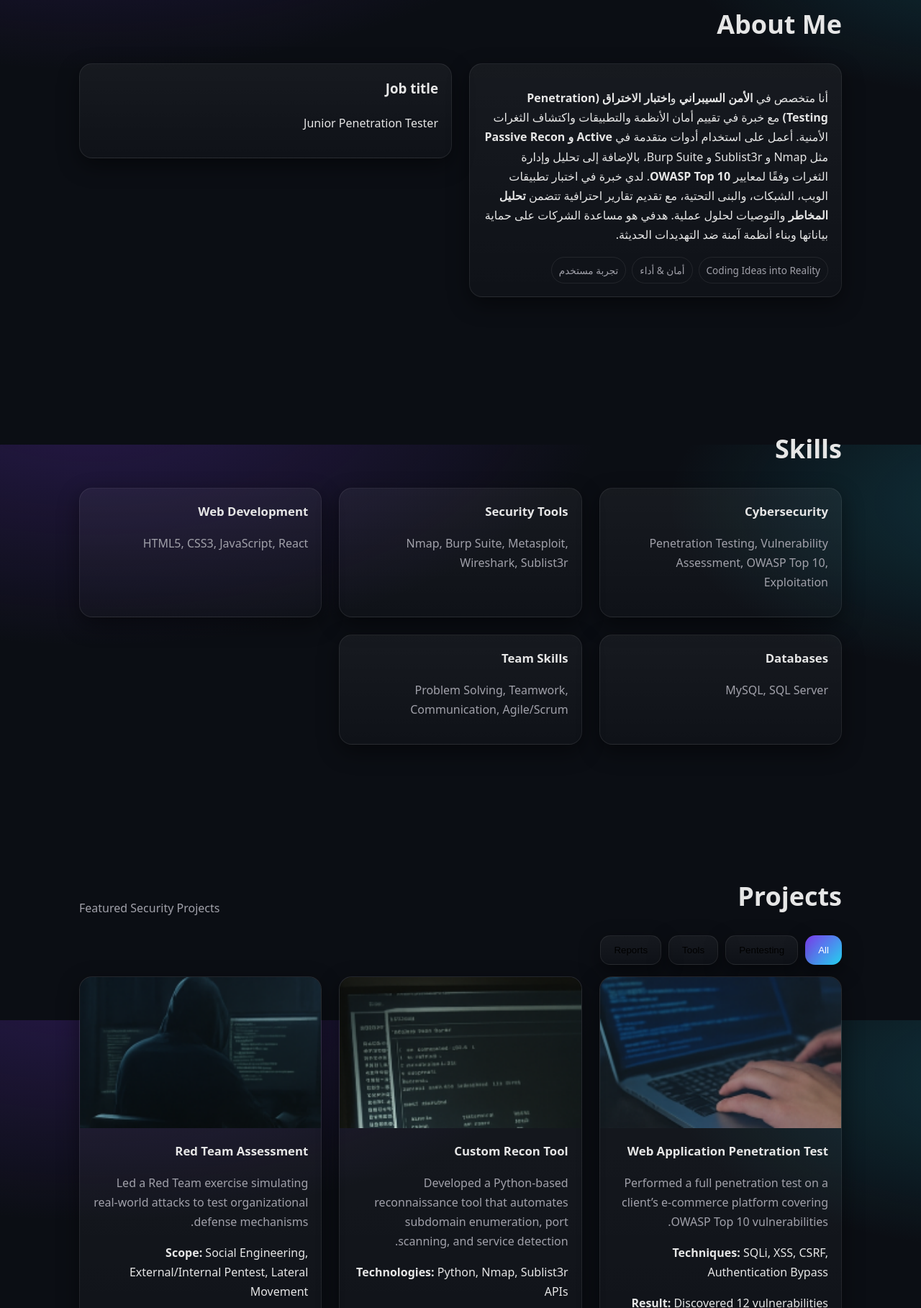
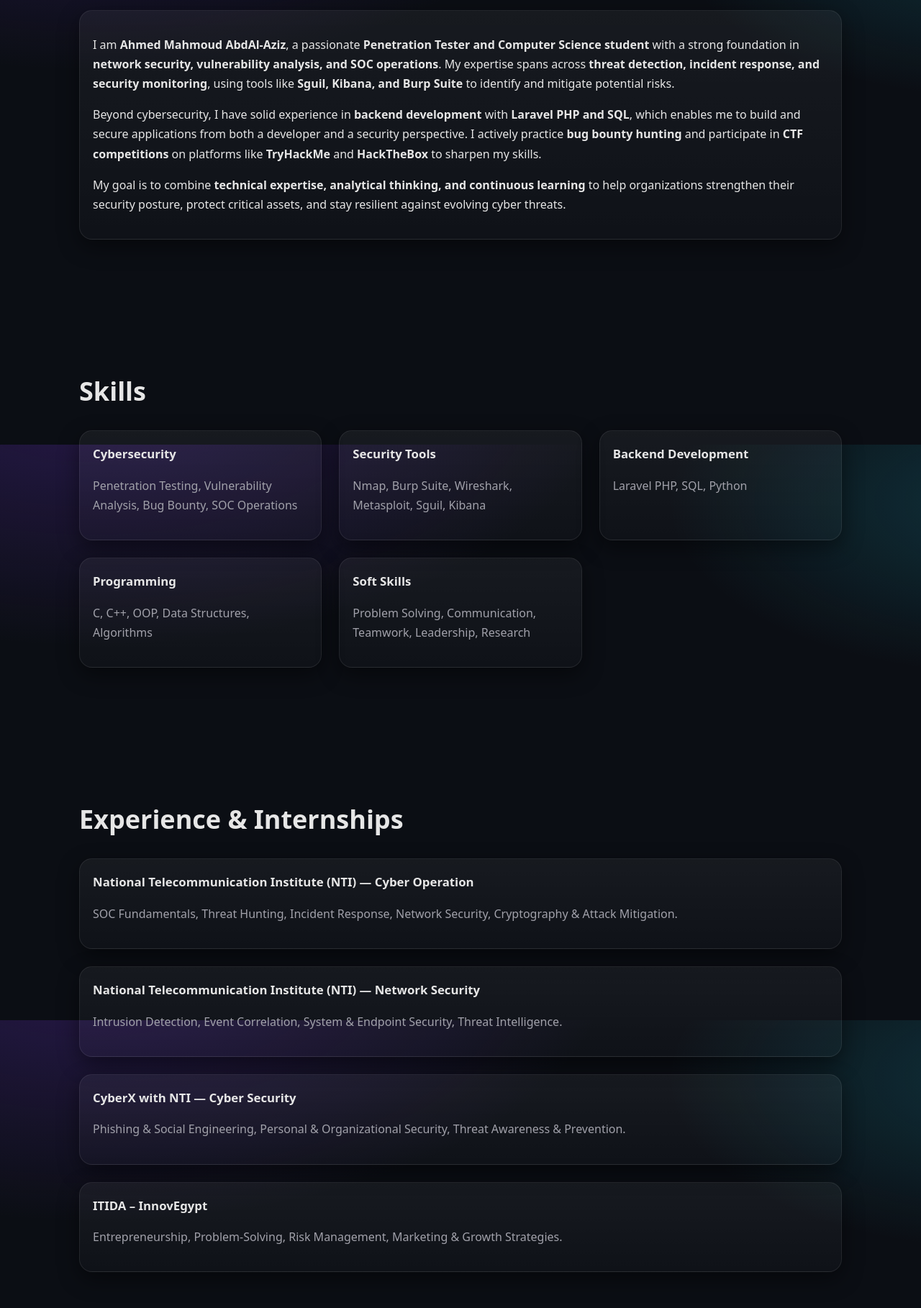
Before and after one commit to AhmedAbdAl-Aziz/my-portfolio, a plain HTML site: page index.html in a window 1280 px wide. Shown: the part 982-2800 px from the top of the page at 72% size. Drawn offline with Linux system fonts and the light colour scheme; animation ran at ten frames a second.

Commit message:
Update index.html

```diff
--- a/index.html
+++ b/index.html
@@ -1,11 +1,10 @@
 <!DOCTYPE html>
-<html lang="ar" dir="rtl">
+<html lang="en" dir="ltr">
 <head>
   <meta charset="utf-8"/>
   <meta name="viewport" content="width=device-width, initial-scale=1"/>
-  <title>Kareem Ezz — Junior Penetration Tester</title>
+  <title>Ahmed Mahmoud AbdAl-Aziz — Penetration Tester</title>
   <link rel="icon" href="favicon.svg" type="image/svg+xml"/>
-  <link rel="icon" href="assets/kareem.jpg" type="image/jpeg"/>
   <link rel="stylesheet" href="styles.css"/>
 </head>
 <body>
@@ -14,14 +13,14 @@
     <div class="container row">
       <div class="logo">
         <span class="dot"></span>
-        <span>Kareem Ezz</span>
+        <span>Ahmed Mahmoud AbdAl-Aziz</span>
       </div>
       <nav class="menu">
         <a href="#home" class="active" onclick="smoothScrollTo('#home')">Home</a>
         <a href="#about" onclick="smoothScrollTo('#about')">About Me</a>
         <a href="#skills" onclick="smoothScrollTo('#skills')">Skills</a>
+        <a href="#experience" onclick="smoothScrollTo('#experience')">Experience</a>
         <a href="#projects" onclick="smoothScrollTo('#projects')">Projects</a>
-        <a href="#testimonials" onclick="smoothScrollTo('#testimonials')">Testimonials</a>
         <a href="#contact" onclick="smoothScrollTo('#contact')">Contact</a>
         <button id="themeToggle" class="theme-toggle" aria-label=themeToggle>🌓</button>
       </nav>
@@ -34,21 +33,16 @@
     <div class="container hero-wrap">
       <div class="hero-card reveal">
         <div class="tag">Penetration Tester</div>
-        <h1>Kareem Ezz</h1>
+        <h1>Ahmed Mahmoud AbdAl-Aziz</h1>
         <h2>"From Exploit to Protection"</h2>
-        <p class="lead">I'm Kareem, a junior penetration tester and cybersecurity enthusiast, I focus on finding vulnerabilities in web apps and networks before attackers do, I use tools like Burp Suite, Nmap, and Wireshark, and follow OWASP standards,  I enjoy solving CTFs on TryHackMe and Hack The Box to sharpen my skills, I provide clear security reports that help organizations strengthen their defenses.</p>
+        <p class="lead">I am Ahmed, a junior penetration tester and cybersecurity enthusiast with expertise in vulnerability analysis, SOC operations, and network security. I actively engage in bug bounty hunting and CTF competitions on TryHackMe and HackTheBox, applying my knowledge to real-world scenarios and helping organizations secure their digital assets.</p>
         <div style="display:flex; gap:12px; margin-top:14px">
           <a class="btn btn-primary" href="#projects" onclick="smoothScrollTo('#projects')">My Projects</a>
           <a class="btn" href="#contact" onclick="smoothScrollTo('#contact')">Contact</a>
         </div>
-        <div class="kpis">
-          <div class="kpi"><div class="num">5+</div><div class="muted">Projects</div></div>
-          <div class="kpi"><div class="num">5+</div><div class="muted">Basic techniques</div></div>
-          <div class="kpi"><div class="num">100%</div><div class="muted">Customer satisfaction </div></div>
-        </div>
       </div>
       <div class="reveal">
-        <img src="assets/kareem.jpg"  style="border-radius:20px; border:1px solid var(--border); box-shadow:var(--shadow)">
+        <img src="assets/ahmed.jpg" alt="Ahmed Mahmoud AbdAl-Aziz" style="border-radius:20px; border:1px solid var(--border); box-shadow:var(--shadow)">
       </div>
     </div>
   </section>
@@ -58,29 +52,12 @@
     <div class="container">
       <div class="section-title">
         <h2>About Me</h2>
-
       </div>
-      <div class="grid" style="grid-template-columns: 1fr 1fr;">
-        <div class="reveal">
-          <div class="card">
-            <div class="body">
-<p>أنا متخصص في <strong>الأمن السيبراني</strong> و<strong>اختبار الاختراق (Penetration Testing)</strong> مع خبرة في تقييم أمان الأنظمة والتطبيقات واكتشاف الثغرات الأمنية. أعمل على استخدام أدوات متقدمة في <strong>Active و Passive Recon</strong> مثل Nmap و Sublist3r و Burp Suite، بالإضافة إلى تحليل وإدارة الثغرات وفقًا لمعايير <strong>OWASP Top 10</strong>. لدي خبرة في اختبار تطبيقات الويب، الشبكات، والبنى التحتية، مع تقديم تقارير احترافية تتضمن <strong>تحليل المخاطر</strong> والتوصيات لحلول عملية. هدفي هو مساعدة الشركات على حماية بياناتها وبناء أنظمة آمنة ضد التهديدات الحديثة.</p>
-              <div style="display:flex; gap:8px; flex-wrap:wrap; margin-top:10px">
-                <span class="tag">Coding Ideas into Reality</span>
-                <span class="tag">أمان & أداء</span>
-                <span class="tag">تجربة مستخدم</span>
-              </div>
-            </div>
-          </div>
-        </div>
-        <div class="reveal">
-          <div class="card">
-            <div class="body">
-              <h3 style="margin-top:0">Job title</h3>
-              <p>Junior Penetration Tester</p>
-
-            </div>
-          </div>
+      <div class="card reveal">
+        <div class="body">
+          <p>I am <strong>Ahmed Mahmoud AbdAl-Aziz</strong>, a passionate <strong>Penetration Tester and Computer Science student</strong> with a strong foundation in <strong>network security, vulnerability analysis, and SOC operations</strong>. My expertise spans across <strong>threat detection, incident response, and security monitoring</strong>, using tools like <strong>Sguil, Kibana, and Burp Suite</strong> to identify and mitigate potential risks.</p>
+          <p>Beyond cybersecurity, I have solid experience in <strong>backend development</strong> with <strong>Laravel PHP and SQL</strong>, which enables me to build and secure applications from both a developer and a security perspective. I actively practice <strong>bug bounty hunting</strong> and participate in <strong>CTF competitions</strong> on platforms like <strong>TryHackMe</strong> and <strong>HackTheBox</strong> to sharpen my skills.</p>
+          <p>My goal is to combine <strong>technical expertise, analytical thinking, and continuous learning</strong> to help organizations strengthen their security posture, protect critical assets, and stay resilient against evolving cyber threats.</p>
         </div>
       </div>
     </div>
@@ -94,48 +71,29 @@
     </div>
 
     <div class="grid" style="grid-template-columns: repeat(3, 1fr)">
-
-      <div class="card reveal">
-        <div class="body">
-          <div class="title">Cybersecurity</div>
-          <p class="muted">Penetration Testing, Vulnerability Assessment, OWASP Top 10, Exploitation</p>
-        </div>
-      </div>
-
-      <div class="card reveal">
-        <div class="body">
-          <div class="title">Security Tools</div>
-          <p class="muted">Nmap, Burp Suite, Metasploit, Wireshark, Sublist3r</p>
-        </div>
-      </div>
-
-
-
-      <div class="card reveal">
-        <div class="body">
-          <div class="title">Web Development</div>
-          <p class="muted">HTML5, CSS3, JavaScript, React</p>
-        </div>
-      </div>
-
-      <div class="card reveal">
-        <div class="body">
-          <div class="title">Databases</div>
-          <p class="muted">MySQL,  SQL Server</p>
-        </div>
-      </div>
-
-      <div class="card reveal">
-        <div class="body">
-          <div class="title">Team Skills</div>
-          <p class="muted">Problem Solving, Teamwork, Communication, Agile/Scrum</p>
-        </div>
-      </div>
-
+      <div class="card reveal"><div class="body"><div class="title">Cybersecurity</div><p class="muted">Penetration Testing, Vulnerability Analysis, Bug Bounty, SOC Operations</p></div></div>
+      <div class="card reveal"><div class="body"><div class="title">Security Tools</div><p class="muted">Nmap, Burp Suite, Wireshark, Metasploit, Sguil, Kibana</p></div></div>
+      <div class="card reveal"><div class="body"><div class="title">Backend Development</div><p class="muted">Laravel PHP, SQL, Python</p></div></div>
+      <div class="card reveal"><div class="body"><div class="title">Programming</div><p class="muted">C, C++, OOP, Data Structures, Algorithms</p></div></div>
+      <div class="card reveal"><div class="body"><div class="title">Soft Skills</div><p class="muted">Problem Solving, Communication, Teamwork, Leadership, Research</p></div></div>
     </div>
   </div>
 </section>
 
+<!-- Experience -->
+<section id="experience" class="section">
+  <div class="container">
+    <div class="section-title">
+      <h2>Experience & Internships</h2>
+    </div>
+    <div class="grid">
+      <div class="card reveal"><div class="body"><div class="title">National Telecommunication Institute (NTI) — Cyber Operation</div><p class="muted">SOC Fundamentals, Threat Hunting, Incident Response, Network Security, Cryptography & Attack Mitigation.</p></div></div>
+      <div class="card reveal"><div class="body"><div class="title">National Telecommunication Institute (NTI) — Network Security</div><p class="muted">Intrusion Detection, Event Correlation, System & Endpoint Security, Threat Intelligence.</p></div></div>
+      <div class="card reveal"><div class="body"><div class="title">CyberX with NTI — Cyber Security</div><p class="muted">Phishing & Social Engineering, Personal & Organizational Security, Threat Awareness & Prevention.</p></div></div>
+      <div class="card reveal"><div class="body"><div class="title">ITIDA – InnovEgypt</div><p class="muted">Entrepreneurship, Problem-Solving, Risk Management, Marketing & Growth Strategies.</p></div></div>
+    </div>
+  </div>
+</section>
 
   <!-- Projects -->
 <section id="projects" class="section">
@@ -144,103 +102,37 @@
       <h2>Projects</h2>
       <span class="sub">Featured Security Projects</span>
     </div>
-    <div class="filters">
-      <button class="btn btn-primary" onclick="filterProjects('all')">All</button>
-      <button class="btn" onclick="filterProjects('pentest')">Pentesting</button>
-      <button class="btn" onclick="filterProjects('tools')">Tools</button>
-      <button class="btn" onclick="filterProjects('reports')">Reports</button>
-    </div>
-
     <div class="grid projects">
-      <!-- Project 1 -->
-      <article class="project card reveal" data-tag="pentest">
+      <article class="project card reveal">
         <img src="assets/webpentest.jpg" alt="Web Application Pentest">
         <div class="body">
           <div class="title">Web Application Penetration Test</div>
-          <p class="muted">Performed a full penetration test on a client’s e-commerce platform covering OWASP Top 10 vulnerabilities.</p>
-          <p><strong>Techniques:</strong> SQLi, XSS, CSRF, Authentication Bypass</p>
-          <p><strong>Result:</strong> Discovered 12 vulnerabilities and provided a remediation plan that improved security posture by 80%</p>
-          <div style="display:flex; gap:10px; flex-wrap:wrap">
-            <a class="btn" href="assets/WebPentestReport.pdf" target="_blank" rel="noopener">Report</a>
-          </div>
-        </div>
-      </article>
-
-      <!-- Project 2 -->
-      <article class="project card reveal" data-tag="tools">
-        <img src="assets/nmaptool.jpg" alt="Custom Recon Tool">
-        <div class="body">
-          <div class="title">Custom Recon Tool</div>
-          <p class="muted">Developed a Python-based reconnaissance tool that automates subdomain enumeration, port scanning, and service detection.</p>
-          <p><strong>Technologies:</strong> Python, Nmap, Sublist3r APIs</p>
-          <p><strong>Result:</strong> Reduced recon time by 60% for penetration tests</p>
-          <div style="display:flex; gap:10px; flex-wrap:wrap">
-            <a class="btn" href="https://github.com/YourUsername/ReconTool" target="_blank" rel="noopener">GitHub</a>
-          </div>
-        </div>
-      </article>
-
-      <!-- Project 3 -->
-      <article class="project card reveal" data-tag="reports">
-        <img src="assets/redteam.jpg" alt="Red Team Assessment">
-        <div class="body">
-          <div class="title">Red Team Assessment</div>
-          <p class="muted">Led a Red Team exercise simulating real-world attacks to test organizational defense mechanisms.</p>
-          <p><strong>Scope:</strong> Social Engineering, External/Internal Pentest, Lateral Movement</p>
-          <p><strong>Result:</strong> Exposed gaps in monitoring and incident response; client implemented SIEM & EDR solutions</p>
-          <div style="display:flex; gap:10px; flex-wrap:wrap">
-            <a class="btn" href="assets/RedTeamCaseStudy.pdf" target="_blank" rel="noopener">Case Study</a>
-          </div>
+          <p class="muted">Performed a penetration test on an e-commerce platform covering OWASP Top 10 vulnerabilities.</p>
         </div>
       </article>
     </div>
   </div>
 </section>
 
-
-  <!-- Testimonials -->
-  <section id="testimonials" class="section">
-    <div class="container">
-      <div class="section-title">
-        <h2>Testimonials</h2>
-
-      </div>
-      <div class="slider">
-        <div class="card slide reveal">
-          <div class="body">
-            <div class="stars">★★★★★</div>
-            <p>"Kareem identified critical vulnerabilities we weren’t even aware of, explained them clearly, and delivered a professional report ahead of schedule."</p>
-
-          </div>
-        </div>
-      </div>
-    </div>
-  </section>
-
   <!-- Contact -->
   <section id="contact" class="section">
     <div class="container">
-      <div class="section-title">
-        <h2>Contact</h2>
-
-      </div>
+      <div class="section-title"><h2>Contact</h2></div>
       <div class="grid" style="grid-template-columns:1.1fr .9fr">
-        <form class="card body form reveal" onsubmit="event.preventDefault(); alert('تم إرسال الرسالة بنجاح (نموذج تجريبي)');">
+        <form class="card body form reveal" onsubmit="event.preventDefault(); alert('Message sent successfully (demo)');">
           <input class="input" type="text" name="name" placeholder="Name"/>
           <input class="input" type="email" name="email" placeholder="Email"/>
           <textarea class="input" name="message" placeholder="Message"></textarea>
           <button class="btn btn-primary" type="submit">Submit</button>
         </form>
         <div class="reveal">
-          <div class="card">
-            <div class="body">
-              <h3 style="margin-top:0">Contact</h3>
-              <p><strong>Email:</strong> <a href="mailto:kemo2382004@gmail.com">kemo2382004@gmail.com</a>
-              <br><strong>LinkedIn:</strong> <a href="https://www.linkedin.com/in/kareem-ezz-a55aa024b/" target="_blank" rel="noopener">https://www.linkedin.com/in/kareem-ezz-a55aa024b/</a>
-              <br><strong>GitHub:</strong> <a href="https://github.com/kareemezz23" target="_blank" rel="noopener">github.com/kareemezz23</a>
-
-            </div>
-          </div>
+          <div class="card"><div class="body">
+            <h3 style="margin-top:0">Get in Touch</h3>
+            <p><strong>Email:</strong> <a href="mailto:Ahmed.m.mo.abdelaziz@gmail.com">Ahmed.m.mo.abdelaziz@gmail.com</a><br>
+            <strong>Phone:</strong> 01002953312<br>
+            <strong>LinkedIn:</strong> <a href="https://www.linkedin.com/in/ahmed--abdal-azizz" target="_blank" rel="noopener">linkedin.com/in/ahmed--abdal-azizz</a><br>
+            <strong>GitHub:</strong> <a href="https://github.com/ahmedabdal-aziz/ahmedabdal-aziz.github.io" target="_blank" rel="noopener">github.com/ahmedabdal-aziz</a></p>
+          </div></div>
         </div>
       </div>
     </div>
@@ -248,9 +140,10 @@
 
   <footer class="footer">
     <div class="container" style="display:flex; align-items:center; justify-content:space-between; gap:12px">
-      <div class="muted">© <span id="y"></span> Kareem Ezz — جميع الحقوق محفوظة.</div>
+      <div class="muted">© <span id="y"></span> Ahmed Mahmoud AbdAl-Aziz — جميع الحقوق محفوظة.</div>
       <div style="display:flex; gap:8px">
-        <span class="tag">Nmap</span>
+        <span class="tag">Penetration Testing</span>
+        <span class="tag">Network Security</span>
         <span class="tag">OWASP Top 10</span>
       </div>
     </div>
```
